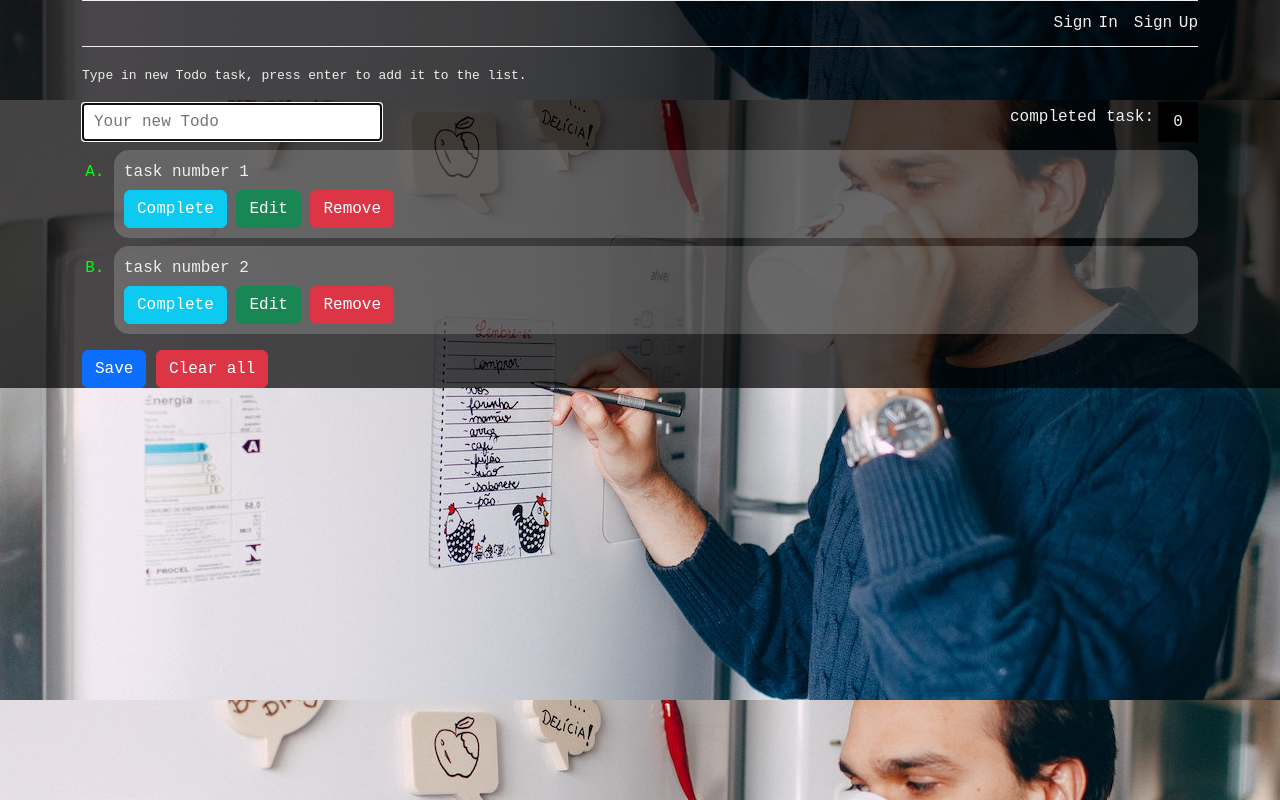
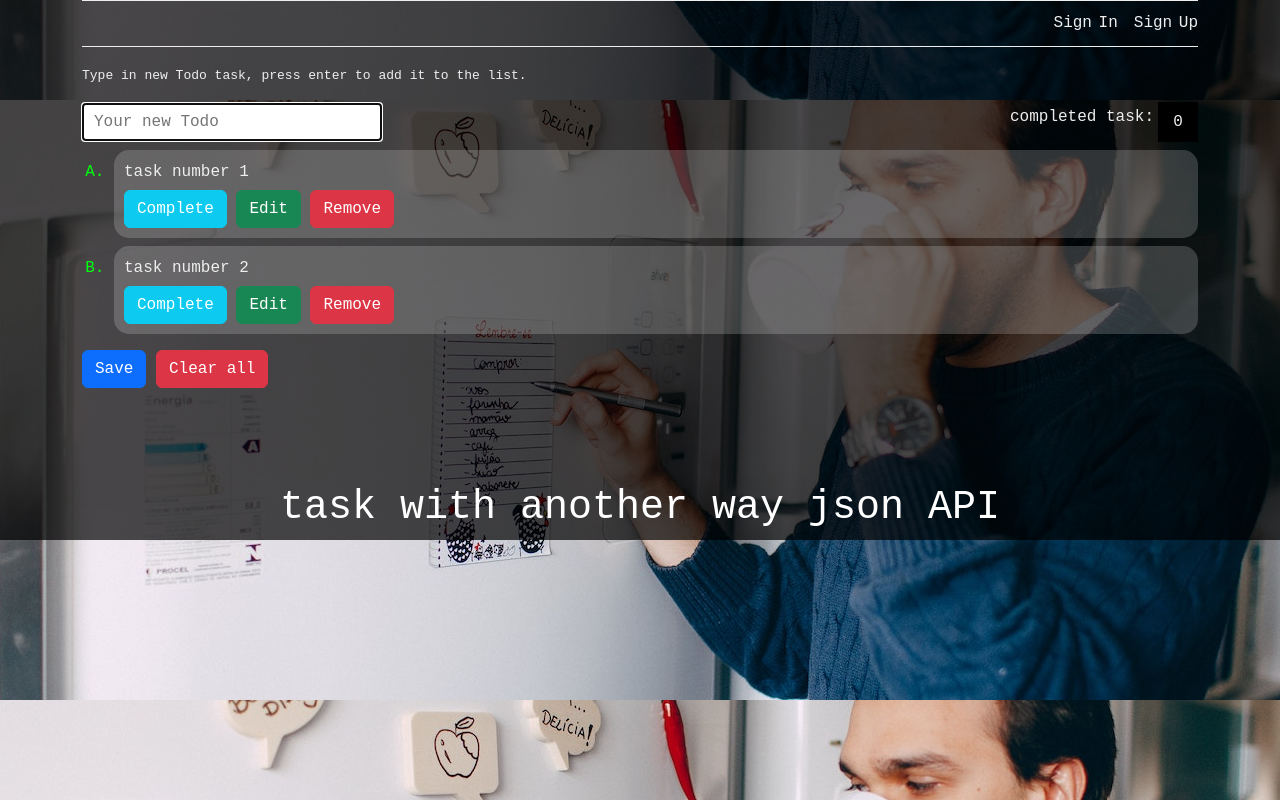
Before and after one commit to Ahmed-Ragap/Todo-List-Json-API, a plain HTML site: page index.html in a window 1280 px wide. Drawn offline with nearby package versions, Linux system fonts and the light colour scheme; no server answers.

Commit message:
last update on todo branch

```diff
--- a/index.html
+++ b/index.html
@@ -122,13 +122,11 @@
  </section>
 
 
-
-
-
 <!-- start task with another way -->
 <!-- start json todo API -->
 <div class="json_todo">
   <div class="container">
+    <h3 class="text-center text-white display-6 mt-5 pt-5 ">task with another way json API</h3>
     <div class="row item">
 
     </div>
```
Also changed, not shown: img/body_bg2.jpg (deleted), img/body_bg3.jpg (deleted).
